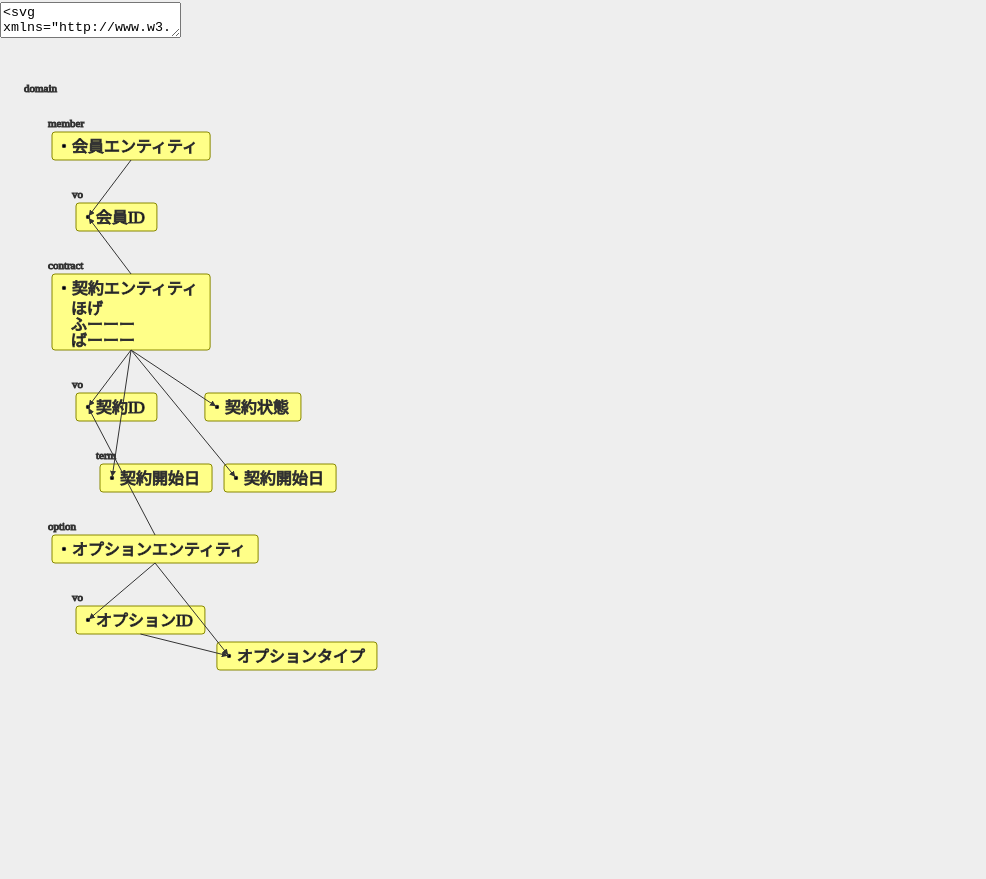
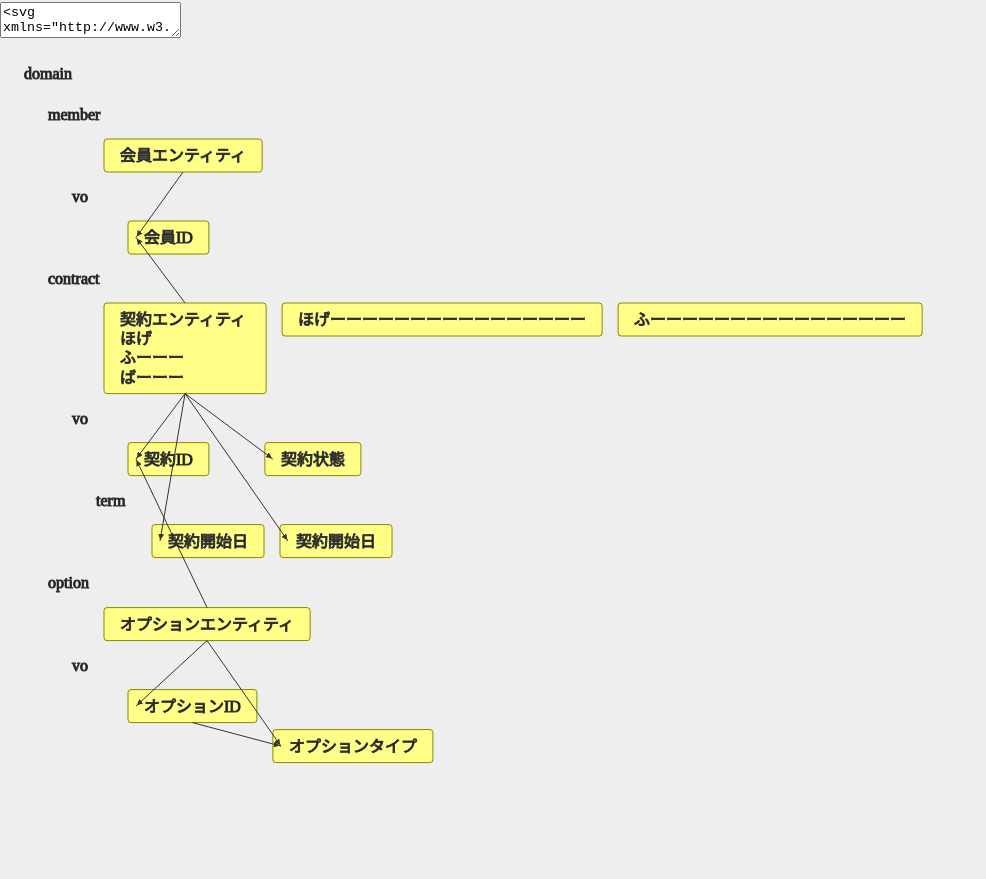
Before and after one commit to naosim/postit, a plain HTML site: page docs/index.html in a window 1280 px wide. Shown: the part 467-1346 px from the top of the page, without its empty margins (0-986 px from the left). Before the commit the page ends 1161 px from the top, so only its background shows below. Drawn offline with Linux system fonts and the light colour scheme.

Commit message:
svgだけで描画を完結させる

```diff
--- a/docs/index.html
+++ b/docs/index.html
@@ -77,6 +77,8 @@
       },
       "contract": {
         "Entity": { "text": "契約エンティティ\nほげ\nふーーー\nばーーー", "dependences": [ "$.vo.Id", "domain.member.vo.Id", "$.vo.State", "$.vo.term.StartDate", "$.vo.term.EndDate"] },
+        "Hoge": { "text": "ほげーーーーーーーーーーーーーーーー" },
+        "Foo": { "text": "ふーーーーーーーーーーーーーーーー" },
         "vo": {
           "Id": { "text": "契約ID" },
           "State": { "text": "契約状態", "margin-left":40 },
@@ -102,7 +104,7 @@
 <h1>出力</h1>
 <textarea id="outputArea" class="outputArea"></textarea>
 <div class="screen">
-  <div id="root" class="layer element-layer"></div>
+  <div id="calc" class="layer"></div>
   <div class="layer line-layer"><!-- ここにsvgが挿入される --></div>
 </div>
 <script>
@@ -110,7 +112,9 @@
 function apply() {
   try {
     var input = JSON.parse(document.querySelector('#inputArea').value);
+
     var svg = main(input);
+
     document.querySelector('.line-layer').innerHTML = svg;
     document.querySelector('#outputArea').value = svg;
   } catch(e) {
--- a/docs/js/main.js
+++ b/docs/js/main.js
@@ -73,6 +73,7 @@ var postit;
             this.name = n;
             this.type = t;
         }
+        Node.prototype._type_Node = function () { };
         return Node;
     }());
     postit.Node = Node;
@@ -84,6 +85,7 @@ var postit;
             _this.dependences = dependences;
             return _this;
         }
+        Element.prototype._type_Element = function () { };
         return Element;
     }(Node));
     function isNode(key, value) {
@@ -144,7 +146,7 @@ var dom;
             this.to = to;
         }
         LineModel.prototype.getSvgLine = function () {
-            var dotMargin = 12;
+            var dotMargin = 8;
             var x1 = this.from.centerX;
             var y1 = this.from.centerY;
             if (this.to.centerY - this.from.centerY >= 0) {
@@ -179,38 +181,115 @@ function createLineRaw(parsedInput, elementDomModelRepository) {
 }
 function createSvg(viewBoxSize, elementDomModelRepository, parsedInput) {
     var lineRaw = createLineRaw(parsedInput, elementDomModelRepository);
-    var textRaw = parsedInput
+    var textRaw = querySelectorAll('#svgCalcCanvas>text').map(function (v) { return v.outerHTML; }).join('\n');
+    var rectRaw = parsedInput
         .map(function (v) { return elementDomModelRepository.findByPackage(v.package); })
         .map(function (v) {
-        var t = v.text.value.trim().split('\n')
-            .filter(function (v) { return v.trim().length > 0; })
-            .map(function (p, i) {
-            var dx = (i == 0 ? '4' : '19');
-            var dy;
-            if (i == 0) {
-                dy = '12';
-            }
-            else if (i == 1) {
-                dy = '20';
-            }
-            else {
-                dy = '16';
-            }
-            return "<tspan x=\"" + v.x + "\" dx=\"" + dx + "\" dy=\"" + dy + "\">" + (i == 0 ? '・' : '') + p + "</tspan>";
-        })
-            .join('');
-        return "<text dx=\"4\" x=\"" + v.x + "\" y=\"" + (v.y - 6) + "\">" + t + "</text>";
+        console.log(v);
+        return v;
     })
-        .join('\n');
-    var rectRaw = parsedInput
-        .map(function (v) { return elementDomModelRepository.findByPackage(v.package); })
         .map(function (v) { return "<rect x=\"" + v.x + "\" y=\"" + v.y + "\" rx=\"3\" ry=\"3\" width=\"" + v.width + "\" height=\"" + v.height + "\" />"; })
         .join('\n');
-    var packageTextRaw = elementDomModelRepository.findPackageType()
-        .map(function (v) { return "<text dx=\"24\" dy=\"24\" x=\"" + v.x + "\" y=\"" + v.y + "\" font-size=\"11\">" + v.name.value + "</text>"; })
-        .join('\n');
-    return ("\n<svg xmlns=\"http://www.w3.org/2000/svg\" id=\"svgCanvas\" viewBox=\"0 0 " + viewBoxSize.width + " " + viewBoxSize.height + "\">\n  <defs>\n    <style>\n    #package-text-group {\n      stroke:#333;\n      dominant-baseline:text-before-edge;\n    }\n    #rect-group {\n      stroke:#880;\n      fill:#ff8\n    }\n    #text-group {\n      stroke:#333;\n      dominant-baseline:text-before-edge;\n    }\n    #line-group {\n      stroke:#333;\n      marker-end:url(#Triangle);\n      fill:none;\n      stroke-width:1;\n    }\n    </style>\n    <marker id=\"Triangle\" viewBox=\"0 0 10 10\" refX=\"12\" refY=\"5\"\n        markerWidth=\"6\" markerHeight=\"6\" orient=\"auto\" fill=\"#333\">\n      <path d=\"M 0 0 L 10 5 L 0 10 z\" />\n    </marker>\n  </defs>\n  <g id=\"package-text-group\">" + packageTextRaw + "</g>\n  <g id=\"rect-group\">" + rectRaw + "</g>\n  <g id=\"text-group\">" + textRaw + "</g>\n  <g id=\"line-group\">" + lineRaw + "</g>\n</svg>\n  ").trim();
+    return ("\n<svg xmlns=\"http://www.w3.org/2000/svg\" id=\"svgCanvas\" viewBox=\"0 0 " + viewBoxSize.width + " " + viewBoxSize.height + "\">\n  <defs>\n    <style>\n    #package-text-group {\n      stroke:#333;\n      dominant-baseline:text-before-edge;\n    }\n    #rect-group {\n      stroke:#880;\n      fill:#ff8\n    }\n    #text-group {\n      stroke:#333;\n      dominant-baseline:text-before-edge;\n    }\n    #line-group {\n      stroke:#333;\n      marker-end:url(#Triangle);\n      fill:none;\n      stroke-width:1;\n    }\n    </style>\n    <marker id=\"Triangle\" viewBox=\"0 0 10 10\" refX=\"12\" refY=\"5\"\n        markerWidth=\"6\" markerHeight=\"6\" orient=\"auto\" fill=\"#333\">\n      <path d=\"M 0 0 L 10 5 L 0 10 z\" />\n    </marker>\n  </defs>\n  <g id=\"rect-group\">" + rectRaw + "</g>\n  <g id=\"text-group\">" + textRaw + "</g>\n  <g id=\"line-group\">" + lineRaw + "</g>\n</svg>\n  ").trim();
 }
+var ElementDomModelRepositoryLogic = /** @class */ (function () {
+    function ElementDomModelRepositoryLogic(data) {
+        this.viewBoxSize = [document.querySelector('.screen')].map(function (v) { return ({ width: v.clientWidth, height: 1000 }); })[0];
+        document.querySelector('#calc').innerHTML = ("\n    <svg xmlns=\"http://www.w3.org/2000/svg\" id=\"svgCalcCanvas\" viewBox=\"0 0 " + this.viewBoxSize.width + " " + this.viewBoxSize.height + "\">\n      <defs>\n        <style>\n        text {\n          dominant-baseline:text-before-edge;\n        }\n        </style>\n      </defs>\n      " + ElementDomModelRepositoryLogic.createSizeDecideSvg(data) + "\n    </svg>\n      ").trim();
+        var screenPos = [document.querySelector('.screen').getBoundingClientRect()].map(function (s) { return ({ x: window.scrollX + s.left, y: window.scrollY + s.top }); })[0];
+        var list = [];
+        querySelectorAll('#svgCalcCanvas>text').forEach(function (v) { return list.push(v); });
+        ElementDomModelRepositoryLogic.setupText(this.viewBoxSize);
+        var marginX = 16;
+        var marginY = 8;
+        this.domList = list
+            .map(function (v) { return ({ tagName: v.tagName, package: v.getAttribute('data-package'), type: v.getAttribute('data-type'), rect: v.getBoundingClientRect(), text: v.innerText, name: v.getAttribute('data-name') }); })
+            .map(function (v) { return ({
+            tagName: v.tagName,
+            package: v.package,
+            type: v.type,
+            name: v.name,
+            text: v.text,
+            x: window.scrollX + v.rect.left - screenPos.x - marginX,
+            y: window.scrollY + v.rect.top - screenPos.y - marginY,
+            centerX: window.scrollX + v.rect.left + v.rect.width / 2 - screenPos.x,
+            centerY: window.scrollY + v.rect.top + v.rect.height / 2 - screenPos.y,
+            w: v.rect.width + marginX * 2,
+            h: v.rect.height + marginY * 2
+        }); })
+            .map(function (v) { return new dom.ElementDomModel(v.type == 'package' ? postit.Type.package : postit.Type.element, new postit.Package(v.package), new postit.Name(v.name), new postit.Text(v.text), v.x, v.y, v.centerX, v.centerY, v.w, v.h); });
+    }
+    ElementDomModelRepositoryLogic.createSizeDecideSvg = function (data, path) {
+        var memo = '';
+        Object.keys(data)
+            .map(function (key) {
+            var value = data[key];
+            var currentPath = path ? path + "." + key : key;
+            if (postit.isElement(key)) {
+                var marginLeft = value['margin-left'] ? "margin-left=\"" + value['margin-left'] + "\"" : '';
+                var marginTop = value['margin-top'] ? "margin-top=\"" + value['margin-top'] + "\"" : '';
+                var text = value.text.indexOf('\n') == -1 ? value.text : value.text.split('\n').map(function (v, i) { return "<tspan x=\"0\" dx=\"0\" dy=\"" + (i == 0 ? '0' : '1.2') + "em\">" + v + "</tspan>"; }).join('\n');
+                memo += "<text id=\"" + currentPath + "\" data-package=\"" + currentPath + "\" data-name=\"" + key + "\" data-type=\"element\" " + marginLeft + " " + marginTop + ">" + text + "</text>\n";
+            }
+            else if (postit.isNode(key, value)) {
+                memo += "<text  id=\"" + currentPath + "\" data-package=\"" + currentPath + "\" data-name=\"" + key + "\" data-type=\"package\">" + key + "</text>\n";
+                memo += ElementDomModelRepositoryLogic.createSizeDecideSvg(value, currentPath);
+            }
+        });
+        return memo;
+    };
+    ElementDomModelRepositoryLogic.setupText = function (viewBoxSize) {
+        var marginX = 48;
+        var marginY = 24;
+        var lastPackage = { x: 0, y: 0, width: 0, height: 0 };
+        var lastElement = { x: 0, y: 0, width: 0, height: 0 };
+        var maxY = -1;
+        querySelectorAll('#svgCalcCanvas>text').forEach(function (v) {
+            var packageIndent = v.getAttribute('data-package').split('.').length * 24;
+            if (v.getAttribute('data-type') == 'package') {
+                var y = maxY + marginY;
+                v.setAttribute('x', packageIndent);
+                v.setAttribute('y', y);
+                lastPackage = v.getBBox();
+                maxY = lastPackage.y + lastPackage.height;
+                lastElement = { x: 0, y: 0, width: 0, height: 0 };
+            }
+            else if (v.getAttribute('data-type') == 'element') {
+                var userMarginLeft = v.getAttribute('margin-left') ? parseInt(v.getAttribute('margin-left')) : 0;
+                var userMarginTop = v.getAttribute('margin-top') ? parseInt(v.getAttribute('margin-top')) : 0;
+                var x = Math.max(packageIndent, lastElement.x + lastElement.width) + marginX + userMarginLeft;
+                var y = Math.max(lastPackage.y + lastPackage.height + marginY, lastElement.y + userMarginTop);
+                // 左端がはみ出した場合は改行する
+                if (x + v.getBBox().width > viewBoxSize.width) {
+                    x = packageIndent + marginX;
+                    y = maxY + marginY;
+                }
+                v.setAttribute('x', x);
+                v.setAttribute('y', y);
+                // サブテキスト更新
+                var sub = v.querySelectorAll('tspan');
+                sub.forEach = Array.prototype.forEach;
+                sub.forEach(function (s) { return s.setAttribute('x', v.getAttribute('x')); });
+                lastElement = v.getBBox();
+                maxY = Math.max(maxY, lastElement.y + lastElement.height);
+            }
+        });
+    };
+    ElementDomModelRepositoryLogic.prototype.findByPackage = function (p) {
+        var a = this.domList.filter(function (v) { return v.package.value == p.value; });
+        if (a.length == 0) {
+            throw new Error("dom not found: " + p);
+        }
+        return a[0];
+    };
+    ElementDomModelRepositoryLogic.prototype.findPackageType = function () {
+        return this.domList.filter(function (v) { return v.type == postit.Type.package; });
+    };
+    ElementDomModelRepositoryLogic.prototype.getViewBoxSize = function () {
+        return this.viewBoxSize;
+    };
+    return ElementDomModelRepositoryLogic;
+}());
 // ----------------------------------
 // これより下は document に触れる系
 function querySelectorAll(selector) {
@@ -220,70 +299,8 @@ function querySelectorAll(selector) {
     l.forEach = Array.prototype.forEach;
     return l;
 }
-var ElementDomModelRepositoryFromRealDom = /** @class */ (function () {
-    function ElementDomModelRepositoryFromRealDom(data) {
-        // テキスト計算用DOMを作る
-        document.querySelector('#root').innerHTML = ElementDomModelRepositoryFromRealDom.createHtml(data);
-        var screenPos = [document.querySelector('.screen').getBoundingClientRect()].map(function (s) { return ({ x: window.scrollX + s.left, y: window.scrollY + s.top }); })[0];
-        var list = [];
-        querySelectorAll('li').forEach(function (v) { return list.push(v); });
-        querySelectorAll('ul').forEach(function (v) { return list.push(v); });
-        this.domList = list
-            .map(function (v) { return ({ tagName: v.tagName, package: v.getAttribute('data-package'), rect: v.getBoundingClientRect(), text: v.innerText, name: v.getAttribute('data-name') }); })
-            .map(function (v) { return ({
-            tagName: v.tagName,
-            package: v.package,
-            name: v.name,
-            text: v.text,
-            x: window.scrollX + v.rect.left - screenPos.x,
-            y: window.scrollY + v.rect.top - screenPos.y,
-            centerX: window.scrollX + v.rect.left + v.rect.width / 2 - screenPos.x,
-            centerY: window.scrollY + v.rect.top + v.rect.height / 2 - screenPos.y,
-            w: v.rect.width,
-            h: v.rect.height
-        }); })
-            .map(function (v) { return new dom.ElementDomModel(v.tagName == 'UL' ? postit.Type.package : postit.Type.element, new postit.Package(v.package), new postit.Name(v.name), new postit.Text(v.text), v.x, v.y, v.centerX, v.centerY, v.w, v.h); });
-        this.viewBoxSize = [document.querySelector('#root')].map(function (v) { return ({ width: v.clientWidth, height: v.clientHeight }); })[0];
-        // テキスト計算用DOM削除
-        document.querySelector('#root').innerHTML = '';
-    }
-    ElementDomModelRepositoryFromRealDom.createHtml = function (data, path) {
-        var memo = '';
-        Object.keys(data)
-            .map(function (key) {
-            var value = data[key];
-            var currentPath = path ? path + "." + key : key;
-            if (postit.isElement(key)) {
-                var text = value.text.split('\n').map(function (v, i) { return i == 0 ? "" + v : "<p>" + v + "</p>"; }).join('\n');
-                var style = ['margin-left', 'margin-top']
-                    .filter(function (key) { return value[key]; })
-                    .map(function (key) { return key + ":" + value[key] + "px"; })
-                    .join(';');
-                memo += "<li data-package=\"" + currentPath + "\" data-name=\"" + key + "\" style=\"" + style + "\">" + text + "</li>\n";
-            }
-            else if (postit.isNode(key, value)) {
-                memo += "<ul class=\"package\" data-package=\"" + currentPath + "\" data-name=\"" + key + "\">" + ElementDomModelRepositoryFromRealDom.createHtml(value, currentPath) + "</ul>\n";
-            }
-        });
-        return memo;
-    };
-    ElementDomModelRepositoryFromRealDom.prototype.findByPackage = function (p) {
-        var a = this.domList.filter(function (v) { return v.package.value == p.value; });
-        if (a.length == 0) {
-            throw new Error("dom not found: " + p);
-        }
-        return a[0];
-    };
-    ElementDomModelRepositoryFromRealDom.prototype.findPackageType = function () {
-        return this.domList.filter(function (v) { return v.type == postit.Type.package; });
-    };
-    ElementDomModelRepositoryFromRealDom.prototype.getViewBoxSize = function () {
-        return this.viewBoxSize;
-    };
-    return ElementDomModelRepositoryFromRealDom;
-}());
 function main(input) {
-    var elementDomModelRepository = new ElementDomModelRepositoryFromRealDom(input);
+    var elementDomModelRepository = new ElementDomModelRepositoryLogic(input);
     var svg = createSvg(elementDomModelRepository.getViewBoxSize(), elementDomModelRepository, postit.parse(input));
     return svg;
 }
```
Also changed, not shown: 1 other file.
